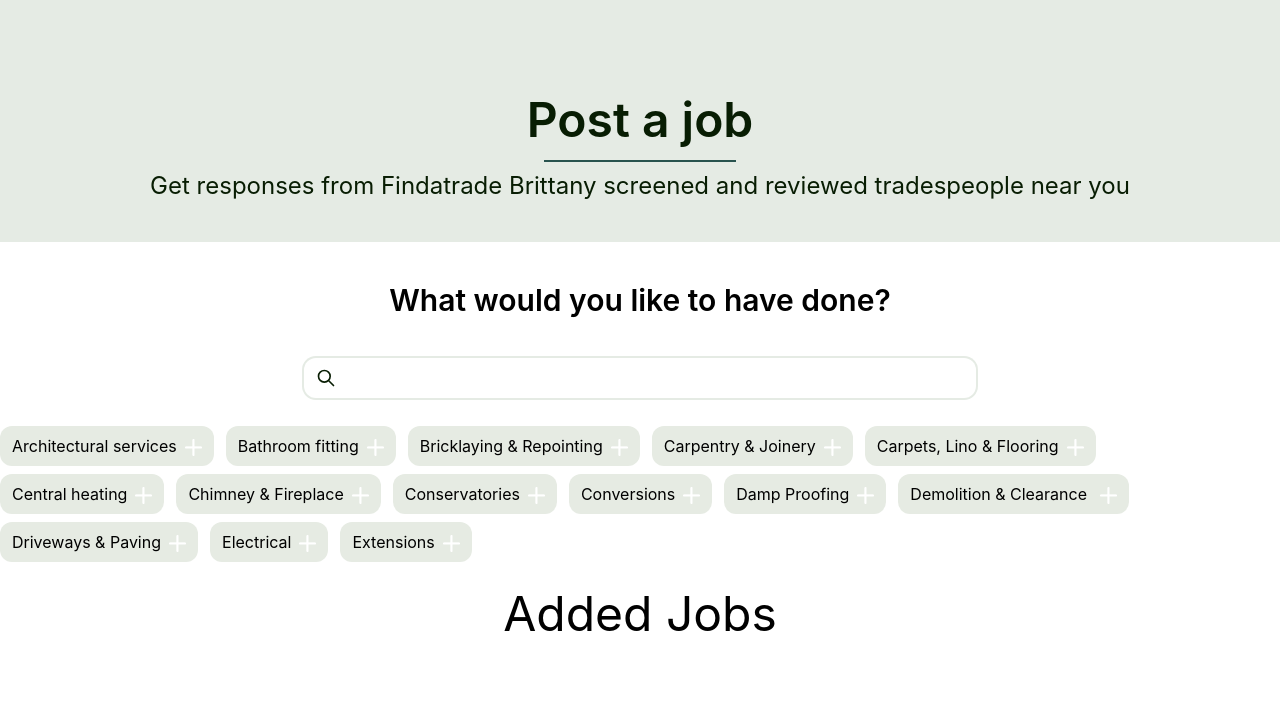
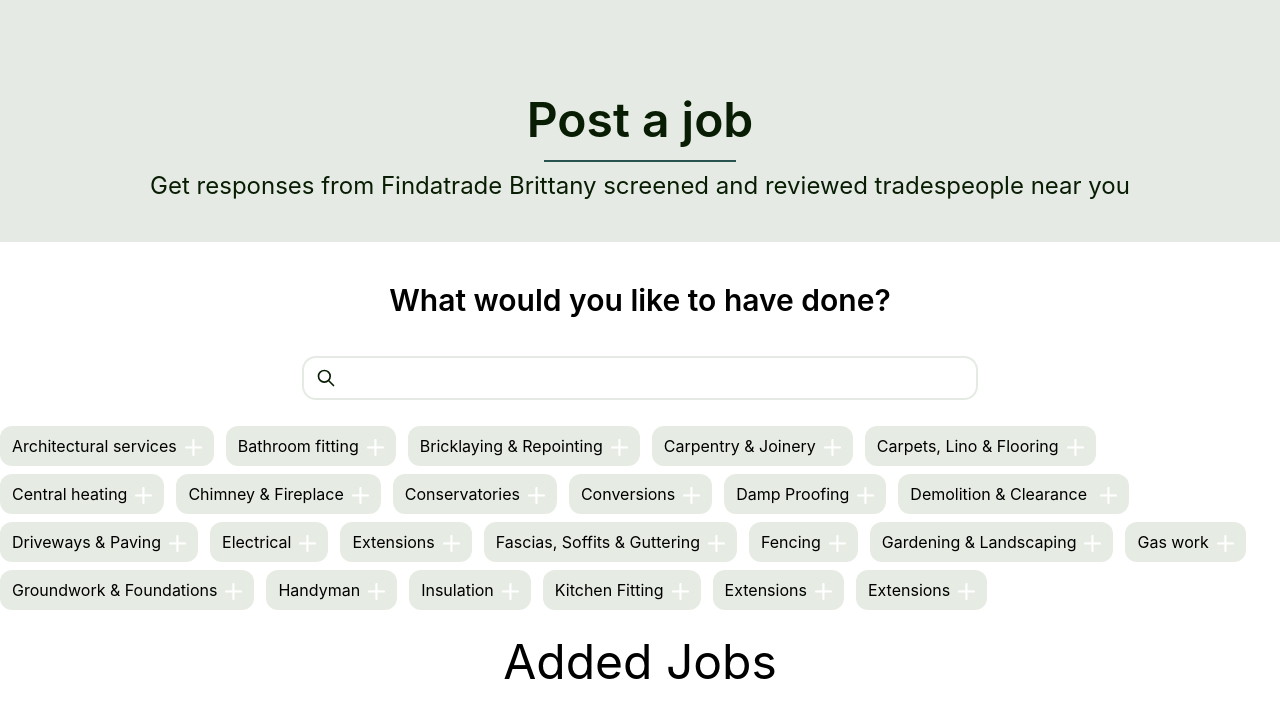
Before and after one commit to mamun-prodhan/post-job, a React (Create React App) app: page / in a window 1280 px wide. Shown: the top 718 px of the page. Built offline with nearby package versions, Linux system fonts and the light colour scheme.

Commit message:
functionalities added

```diff
--- a/package.json
+++ b/package.json
@@ -9,6 +9,7 @@
     "@testing-library/user-event": "^13.5.0",
     "react": "^18.2.0",
     "react-dom": "^18.2.0",
+    "react-hot-toast": "^2.4.1",
     "react-scripts": "5.0.1",
     "web-vitals": "^2.1.4"
   },
--- a/src/components/AddJobs/AddJobs.js
+++ b/src/components/AddJobs/AddJobs.js
@@ -3,6 +3,7 @@
 import img from "../../assets/icons/plus.png";
 import JobCategory from "../JobCategory/JobCategory";
 import SelectedJobs from "../SelectedJobs/SelectedJobs";
+import { Toaster, toast } from "react-hot-toast";
 
 const AddJobs = () => {
   // job Category array of objects
@@ -63,6 +64,46 @@
       title: "Extensions",
       image: img,
     },
+    {
+      title: "Fascias, Soffits & Guttering",
+      image: img,
+    },
+    {
+      title: "Fencing",
+      image: img,
+    },
+    {
+      title: "Gardening & Landscaping",
+      image: img,
+    },
+    {
+      title: "Gas work",
+      image: img,
+    },
+    {
+      title: "Groundwork & Foundations",
+      image: img,
+    },
+    {
+      title: "Handyman",
+      image: img,
+    },
+    {
+      title: "Insulation",
+      image: img,
+    },
+    {
+      title: "Kitchen Fitting",
+      image: img,
+    },
+    {
+      title: "Extensions",
+      image: img,
+    },
+    {
+      title: "Extensions",
+      image: img,
+    },
   ];
 
   // added jobs state
@@ -72,31 +113,32 @@
   const jobsHandler = (title) => {
     if(addedJobs.length + 1 <= 5){
       if(addedJobs.includes(title)){
-        alert("Item already added")
+        toast.error('Already Added');
       }
       else{
         const newAddedJobs = [...addedJobs, title];
         setAddedJobs(newAddedJobs);
+        toast.success('Successfully Added')
       }
     }
     else{
-      alert('already added 5 items');
+      toast.error('Can not add more than 5 jobs');
     }
   };
   // console.log('added jobs ',addedJobs);
 
-  // remove job button event handler
+  // delete job button event handler
   const removeJobsHandler = (job) =>{
 
     const newAddedJobs = addedJobs.filter((remainingJobs)=> remainingJobs !==job);
     setAddedJobs(newAddedJobs);
-
-    console.log('job removed' , job);
+    toast.success('Successfully Removed')
   }
 
 
   return (
     <div className="text-center">
+      <Toaster />
       {/* title */}
       <p className="py-6 lg:py-10 text-2xl lg:text-3xl font-semibold">
         What would you like to have done?
```
Also changed, not shown: 1 other file (tests, documents, lock files or other folders).
